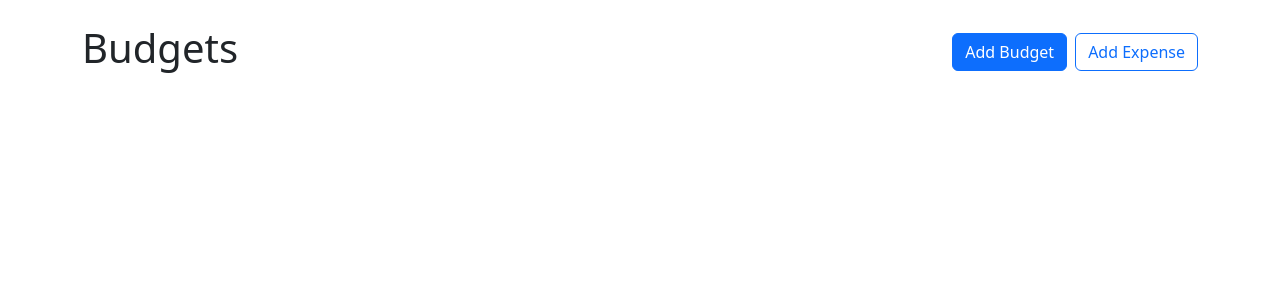
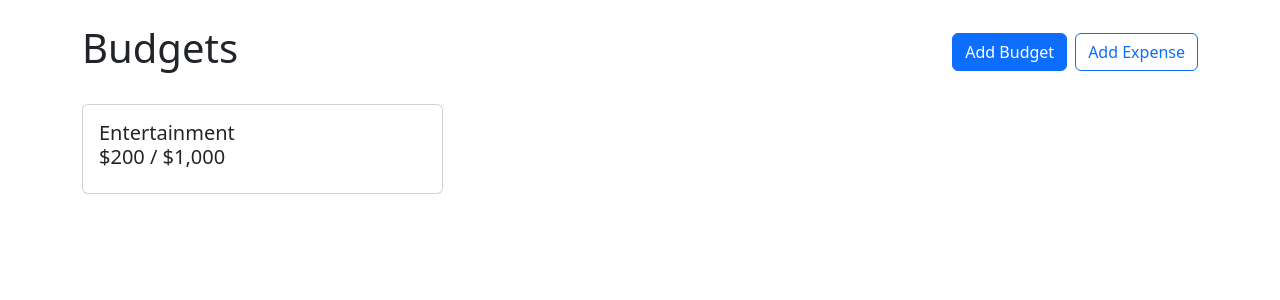
Before and after one commit to EleahBurman/budget-react-app, a React (Create React App) app: page / in a window 1280 px wide. Shown: the top 300 px of the page. Built offline with nearby package versions, Linux system fonts and the light colour scheme.

Commit message:
Create utils and first card

```diff
--- a/src/App.js
+++ b/src/App.js
@@ -1,5 +1,6 @@
 import { Button, Stack } from 'react-bootstrap';
 import Container from 'react-bootstrap/Container';
+import BudgetCard from './components/BudgetCard';
 import './App.css';
 
 function App() {
@@ -9,7 +10,16 @@
       <Button variant="primary">Add Budget</Button>
       <Button variant="outline-primary">Add Expense</Button>
     </Stack>
-    <div style={{ display: "grid", gridTemplateColumns: "repeat(auto-fill, minmax(300px, 1fr))", gap: "1rem", alignItems: "flex-start"}}></div>
+    <div style={{
+      display: "grid",
+      gridTemplateColumns: "repeat(auto-fill, minmax(300px, 1fr))",
+      gap: "1rem",
+      alignItems: "flex-start"}}
+    >
+      <BudgetCard name="Entertainment" amount={200} max={1000}>
+
+      </BudgetCard>
+    </div>
   </Container>
 }
 
--- /dev/null
+++ b/src/components/BudgetCard.js
@@ -0,0 +1,17 @@
+import { Card } from "react-bootstrap";
+import { currencyFormatter } from "../utils";
+
+export default function BudgetCard({name, amount, max}) {
+  return (
+    <Card>
+      <Card.Body>
+        <Card.Title>
+          <div>{name}</div>
+          <div>{currencyFormatter.format(amount)} / {currencyFormatter.format(max)
+          }
+          </div>
+        </Card.Title>
+      </Card.Body>
+    </Card>
+  )
+}
--- /dev/null
+++ b/src/utils.js
@@ -0,0 +1,5 @@
+export const currencyFormatter = new Intl.NumberFormat(undefined, {
+  currency: "usd",
+  style: "currency",
+  minimumFractionDigits: 0,
+})
```
